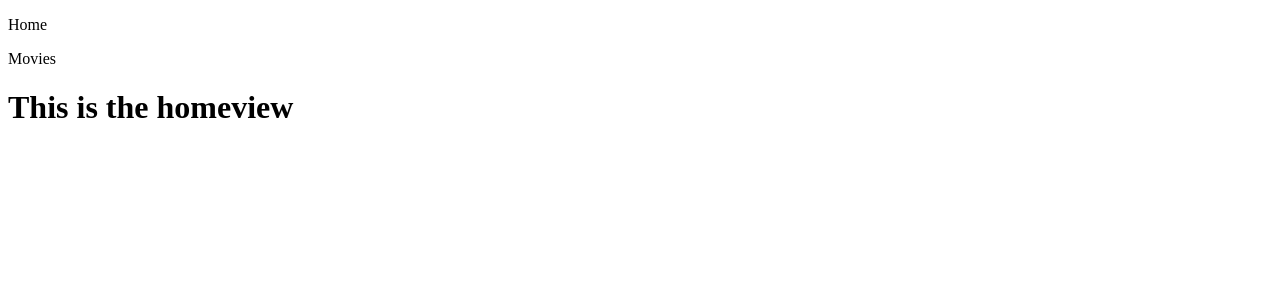
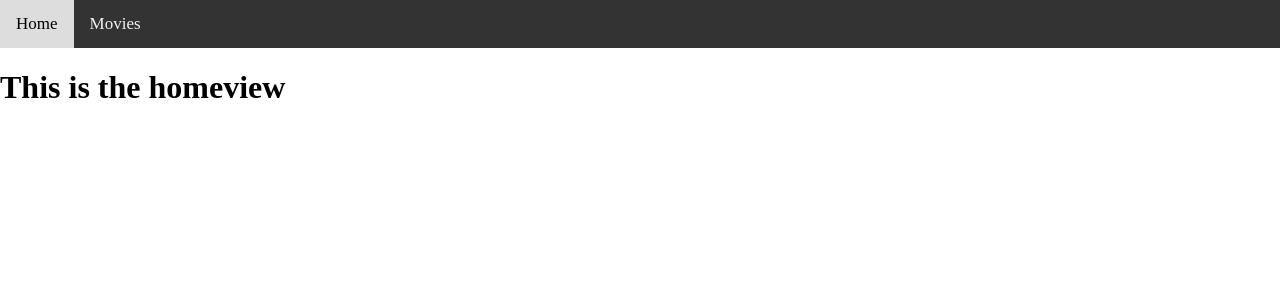
Before and after one commit to Richardzejak/codealongreact, a React (Create React App) app: page /home in a window 1280 px wide. Shown: the top 300 px of the page. Built offline with nearby package versions, Linux system fonts and the light colour scheme.

Commit message:
few stylings

```diff
--- a/package.json
+++ b/package.json
@@ -10,6 +10,7 @@
     "react-dom": "^17.0.2",
     "react-router-dom": "^6.0.2",
     "react-scripts": "4.0.3",
+    "styled-components": "^5.3.3",
     "web-vitals": "^1.1.2"
   },
   "scripts": {
--- a/src/App.js
+++ b/src/App.js
@@ -1,9 +1,11 @@
 import { Routes } from "./routes/Routes"
 import { Navigation } from "./components/Navigation"
+import { GlobalStyles } from "./shared/styles/GlobalStyles"
 
 export const App = () => {
   return (
     <div>
+      <GlobalStyles />
       <Routes>
         <Navigation />
       </Routes>
--- a/src/components/Navigation.jsx
+++ b/src/components/Navigation.jsx
@@ -1,12 +1,41 @@
 import { useNavigate } from 'react-router-dom'
 import RoutingPath from '../routes/RoutingPath'
+import styled from "styled-components"
 
 export const Navigation = () => {
     const navigate = useNavigate()
     return (
         <div>
-            <p onClick={() => navigate(RoutingPath.homeView)}>Home</p>
-            <p onClick={() => navigate(RoutingPath.moviesView)}>Movies</p>
+            <Nav>
+                <NavI onClick={() => navigate(RoutingPath.homeView)}>Home</NavI>
+                <NavI onClick={() => navigate(RoutingPath.moviesView)}>Movies</NavI>
+            </Nav>
         </div>
     )
 }
+
+const Nav = styled.div`
+    background-color: #333;
+    overflow: hidden;
+`
+
+const NavI = styled.a`
+
+  float: left;
+  color: #f2f2f2;
+  text-align: center;
+  padding: 14px 16px;
+  text-decoration: none;
+  font-size: 17px;
+
+    :hover{
+        cursor: pointer;
+        background-color: #ddd;
+        color: black;
+    }
+
+`
+
+const H1 = styled.h1`
+    color: ${props => props.isColored ? props.isColored : 'red'};
+`
--- /dev/null
+++ b/src/shared/styles/GlobalStyles.js
@@ -0,0 +1,9 @@
+import { createGlobalStyle } from "styled-components";
+
+export const GlobalStyles = createGlobalStyle`
+    -ms-hyphenate-limit-chars, body {
+        margin: 0;
+        padding: 0;
+        box-sizing: border-box;
+    }
+`
--- a/src/views/movies/MoviesView.jsx
+++ b/src/views/movies/MoviesView.jsx
@@ -1,7 +1,19 @@
+import styled from "styled-components"
+
 export const MoviesView = () => {
     return (
         <div>
-            <h1>This is the movies view</h1>
+            <H1>NjetFlix</H1>
+            <H1 isColored="blue">DependsFlix</H1>
+            <H22>PurpleFLix</H22>
         </div>
     )
 }
+
+const H1 = styled.h1`
+    color: ${props => props.isColored ? props.isColored : 'red'};
+`
+
+const H22 = styled.h1`
+color: purple;
+`
```
Also changed, not shown: 1 other file (tests, documents, lock files or other folders).
